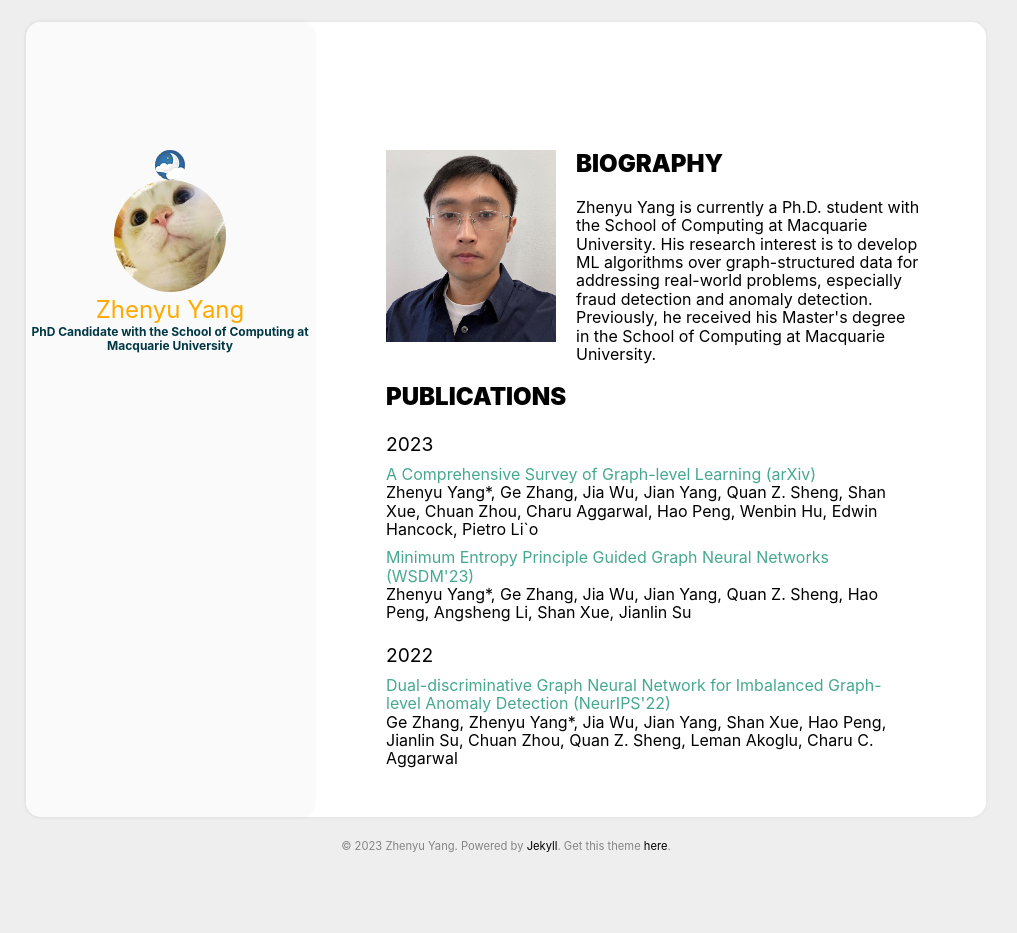
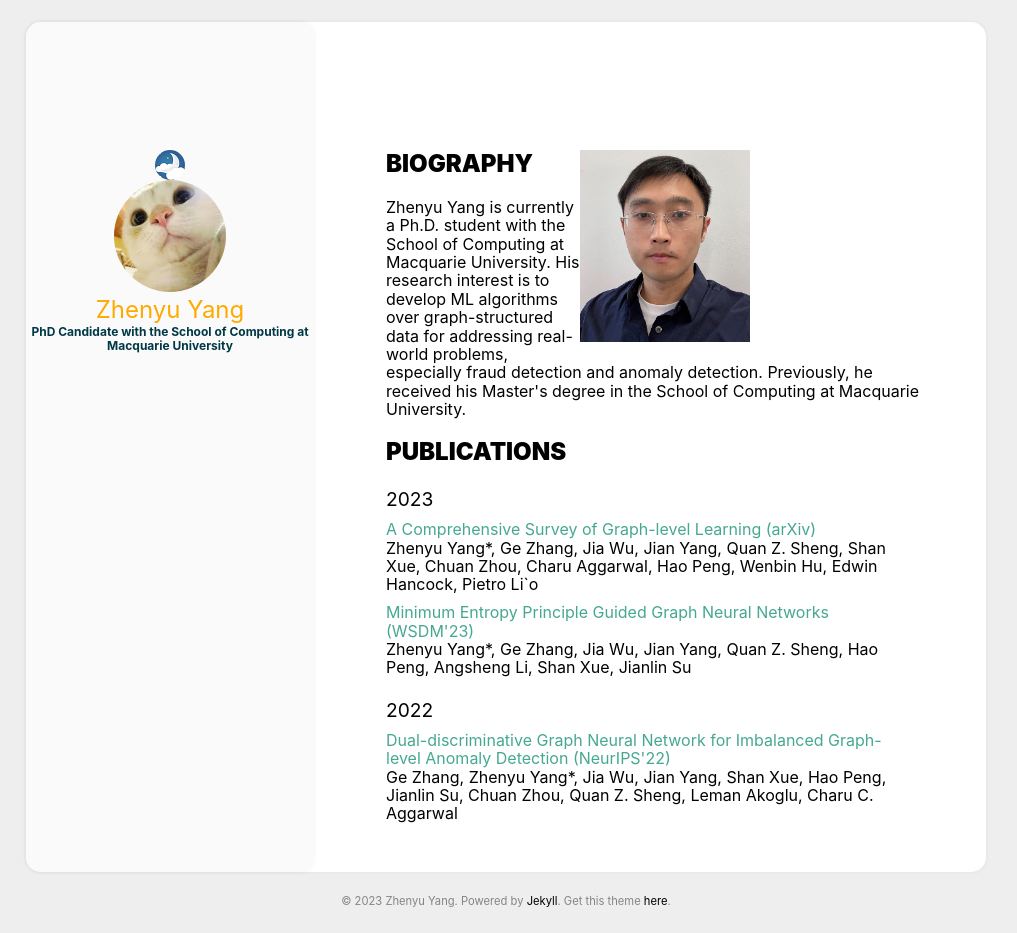
Before and after one commit to ZhenyuYangMQ/ZhenyuYangMQ.github.io, a Jekyll site: the page built from index.html, in a window 1280 px wide. Shown: the whole page, without its empty margins (134-1151 px from the left). Built offline with Jekyll 4.4.1, drawn with Linux system fonts in a browser that asks for light colours.

Commit message:
Update archive.html

```diff
--- a/_includes/archive.html
+++ b/_includes/archive.html
@@ -26,7 +26,7 @@
 <div class="archive">
   <div class="archive_title">
   <div>
-    <img alt="image" style="width:170px;float:left;margin-bottom:20px;margin-right:20px;" src="/assets/img/photo.jpg">
+    <img alt="image" style="width:170px;float:right;margin-bottom:20px;margin-right:20px;" src="/assets/img/photo.jpg">
   </div>
   <div>
   <h2><b>BIOGRAPHY</b></h2>
```
